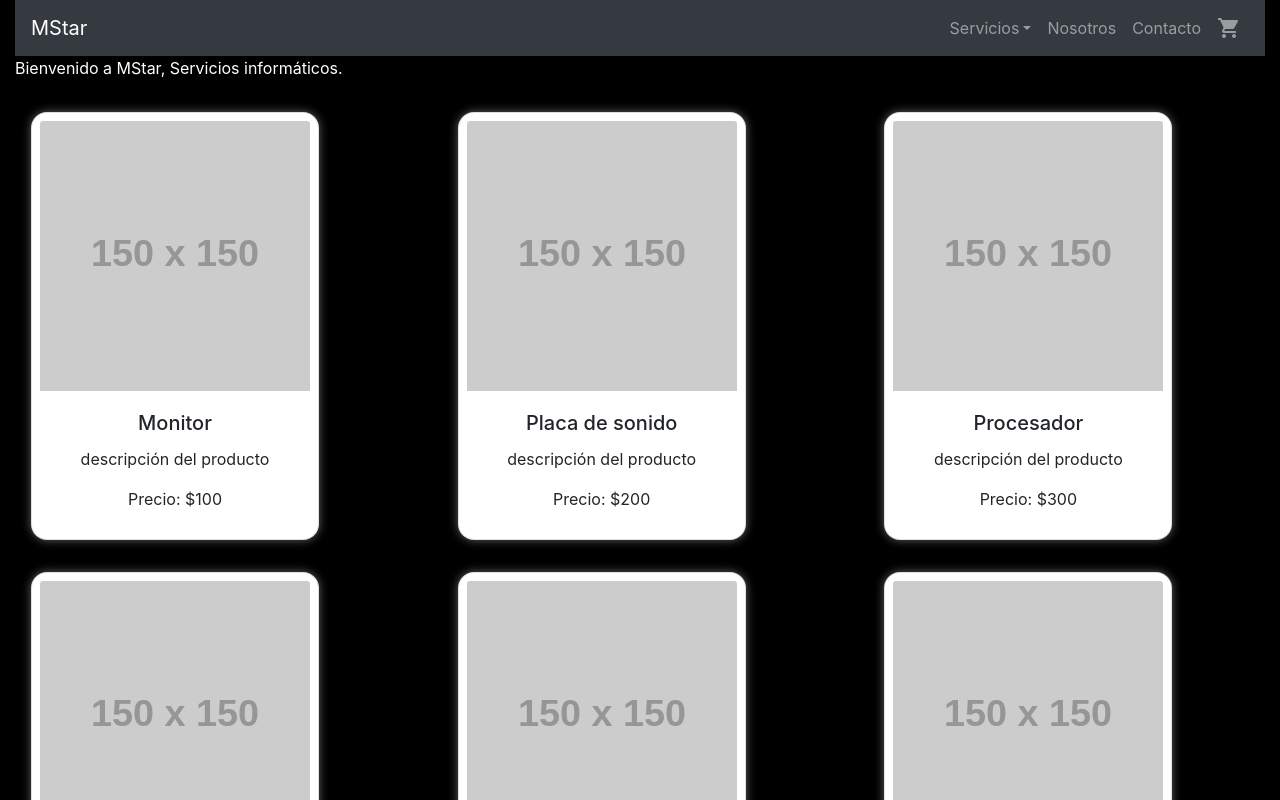
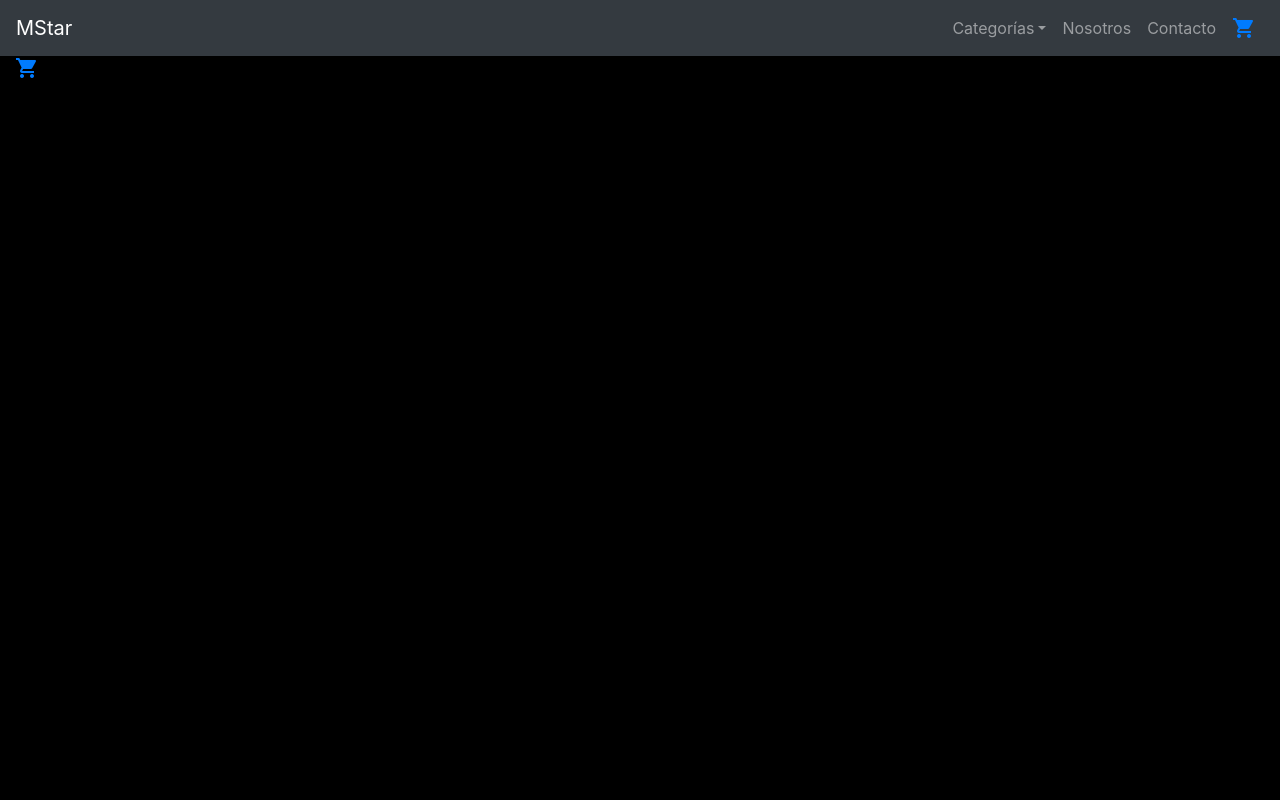
Before and after one commit to MarceloCarabajal/react-carabajal, a React (Create React App) app: page / in a window 1280 px wide. Shown: the top 800 px of the page. Built offline with nearby package versions, Linux system fonts and the light colour scheme; no server answers.

Commit message:
preentrega v1.0

```diff
--- a/package.json
+++ b/package.json
@@ -10,6 +10,7 @@
     "react": "^17.0.2",
     "react-bootstrap": "^2.0.2",
     "react-dom": "^17.0.2",
+    "react-router-bootstrap": "^0.26.0",
     "react-router-dom": "^6.1.1",
     "react-scripts": "4.0.3",
     "react-toastify": "^8.1.0",
--- a/src/App.js
+++ b/src/App.js
@@ -3,19 +3,29 @@ import NavBar from './components/header/NavBar';
 import ItemListContainer from './components/itemList/ItemListContainer';
 import PruebaFetch from './components/PruebaFetch';
 import ItemDetailContainer from './components/itemDetail/ItemDetailContainer';
+import { BrowserRouter, Routes, Route } from 'react-router-dom';
+import CartWidget from './components/header/CartWidget'
 
 
 
 
 function App() {
   return (
-   <Container fluid>
+   <BrowserRouter>
       <NavBar />
-      <ItemListContainer greeting="Bienvenido a MStar, Servicios informáticos."/>
-      <ItemDetailContainer />
-      <PruebaFetch />
+      <Container fluid>
+      <Routes>
+        <Route path= "/" element={<CartWidget />}/>
+        <Route path= "/categoria/:producto1" element={<ItemListContainer />}/>
+        <Route path= "/categoria/:producto2" element=""/>
+        <Route path= "/" element=""/>
+        <Route path= "/" element=""/>
+        {/* <ItemListContainer greeting="Bienvenido a MStar, Servicios informáticos."/>
+        <ItemDetailContainer /> */}
+      </Routes>
 
-   </Container>
+      </Container>
+   </BrowserRouter>
   );
 }
 
--- a/src/components/PruebaFetch.js
+++ b/src/components/PruebaFetch.js
@@ -1,4 +1,3 @@
-
 const PruebaFetch = () => {
 
     const resultado = fetch('https://pokeapi.co/api/v2/pokemon/')
--- a/src/components/header/CartWidget.js
+++ b/src/components/header/CartWidget.js
@@ -1,9 +1,14 @@
+import { NavLink } from "react-router-dom";
+
 const CartWidget = () => {
 
     return (
-        <span className="material-icons icon-cart">
+        <NavLink to="/carrito">
+            <span className="material-icons icon-cart">
             shopping_cart
-        </span>
+            </span>
+        </NavLink>
+
 
     )
 }
--- a/src/components/header/NavBar.js
+++ b/src/components/header/NavBar.js
@@ -1,5 +1,7 @@
 import { Navbar, Nav, NavDropdown } from 'react-bootstrap'
 import CartWidget from './CartWidget'
+import { Link, NavLink } from 'react-router-dom';
+import { LinkContainer } from 'react-router-bootstrap'
 
 
 const NavBar = () => {
@@ -7,14 +9,16 @@ const NavBar = () => {
     return (
 
         <Navbar collapseOnSelect expand="lg" bg="dark" variant="dark">
-            <Navbar.Brand href="#home">MStar</Navbar.Brand>
+            <LinkContainer to = "/home">
+            <Navbar.Brand href="/home">MStar</Navbar.Brand>
+            </LinkContainer >
             <Navbar.Toggle aria-controls="responsive-navbar-nav" />
             <Navbar.Collapse id="responsive-navbar-nav">
                 <Nav className="me-auto">
-                <NavDropdown title="Servicios" id="collasible-nav-dropdown">
-                    <NavDropdown.Item href="#action/3.1">Mantenimiento de PC</NavDropdown.Item>
-                    <NavDropdown.Item href="#action/3.2">Reparación de PC</NavDropdown.Item>
-                    <NavDropdown.Item href="#action/3.3">Instalación de softwares</NavDropdown.Item>
+                <NavDropdown title="Categorías" id="collasible-nav-dropdown">
+                    <NavLink to="action/3.1"><NavDropdown.Item> Producto1 </NavDropdown.Item></NavLink>
+                    <NavDropdown.Item href="#action/3.2"> Producto2 </NavDropdown.Item>
+                    <NavDropdown.Item href="#action/3.3"> Producto3 </NavDropdown.Item>
                     <NavDropdown.Divider />
                     <NavDropdown.Item href="#action/3.4">Otros</NavDropdown.Item>
                 </NavDropdown>
@@ -22,11 +26,11 @@ const NavBar = () => {
                 <Nav.Link href="#contact">Contacto</Nav.Link>
                 </Nav>
                 <Nav>
-
-                <Nav.Link href="#carrito"><CartWidget/></Nav.Link>
+                    <Nav.Link href="#carrito"><CartWidget/></Nav.Link>
                 </Nav>
             </Navbar.Collapse>
         </Navbar>
+
     );
 }
 
--- a/src/components/itemList/Item.js
+++ b/src/components/itemList/Item.js
@@ -1,27 +1,23 @@
-import { Container, Card } from 'react-bootstrap';
-import Row from 'react-bootstrap/Row'
-import Col from 'react-bootstrap/Col'
+import { Col, Card } from 'react-bootstrap';
 
 const Item = (props) => {
 
     return (
-
         <Col>
             <Card className = "itemCard"style={{ width: '18rem' }}>
             <Card.Img variant="top" src={props.img} alt={props.nombre} />
             <Card.Body>
                 <Card.Title>{props.nombre}</Card.Title>
                 <Card.Text>
-                                descripción del producto
+                    Precio: ${props.precio}
                 </Card.Text>
                 <Card.Text>
-                                Precio: ${props.precio}
+                    Detalle del producto
                 </Card.Text>
+
             </Card.Body>
             </Card>
         </Col>
-
-
     )
 }
 
--- a/src/components/itemList/ItemList.js
+++ b/src/components/itemList/ItemList.js
@@ -1,5 +1,5 @@
 import Item from './Item'
-import { Row, Col } from 'react-bootstrap';
+import { Row } from 'react-bootstrap';
 
 const ItemList = (props) => {
 
--- a/src/styles/styles.css
+++ b/src/styles/styles.css
@@ -60,3 +60,7 @@ html, body {
     margin-bottom: 0;
     color: #fff;
 }
+
+.navbar-dark .navbar-nav .nav-link {
+    color: rgba(255,255,255,.5);
+}
```
Also changed, not shown: 1 other file (tests, documents, lock files or other folders). Lines whose indentation alone changed are shown as unchanged.
